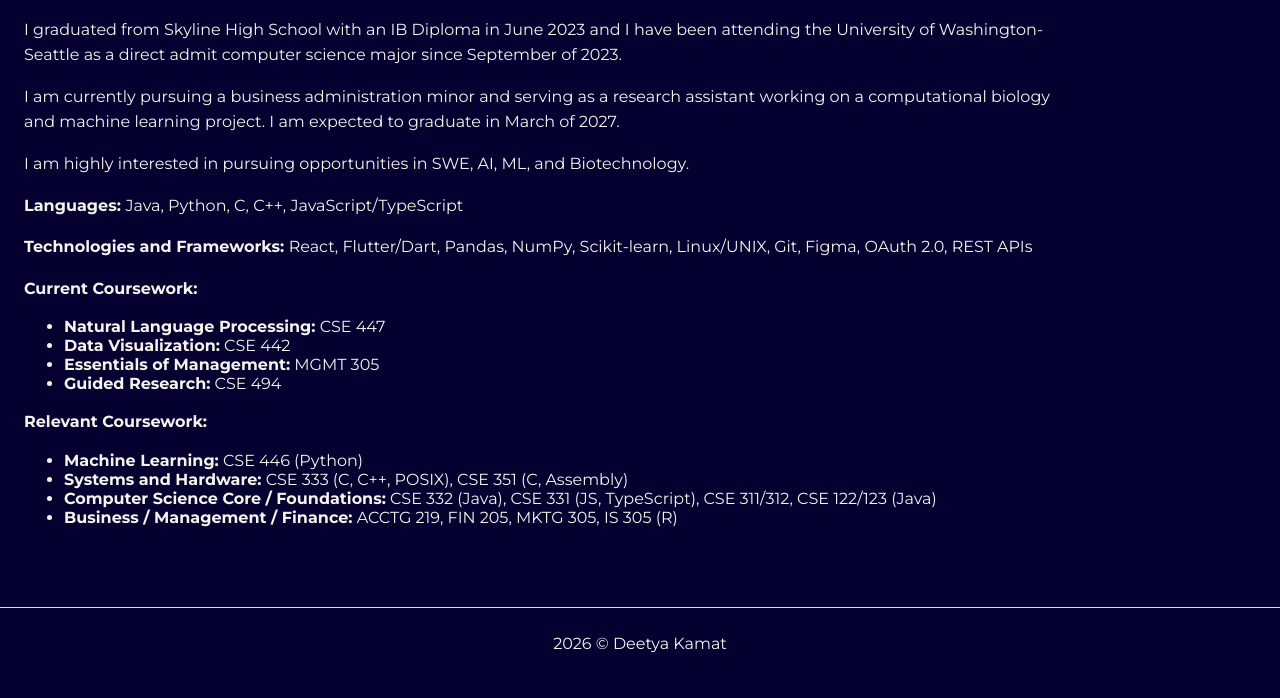
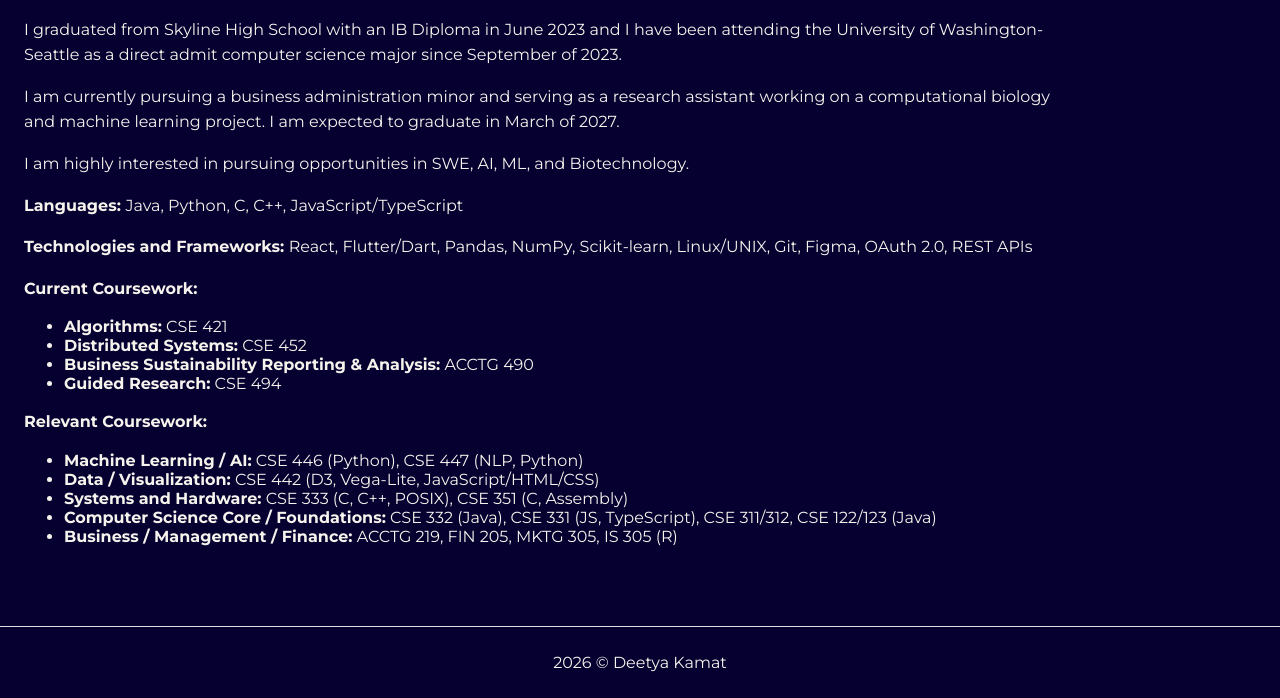
Before and after one commit to deetyk25/deetya-personal-web, a website: page bio.html in a window 1280 px wide. Shown: the part 401-1099 px from the top of the page. Drawn offline with Linux system fonts and the light colour scheme.

Commit message:
Updated bio to reflect current coursework

```diff
--- a/bio.html
+++ b/bio.html
@@ -34,15 +34,16 @@
 
   <p><strong>Current Coursework: </strong></p>
   <ul>
-    <li><strong>Natural Language Processing:</strong> CSE 447</li>
-    <li><strong>Data Visualization:</strong> CSE 442</li>
-    <li><strong>Essentials of Management:</strong> MGMT 305</li>
+    <li><strong>Algorithms:</strong> CSE 421</li>
+    <li><strong>Distributed Systems:</strong> CSE 452</li>
+    <li><strong>Business Sustainability Reporting & Analysis:</strong> ACCTG 490</li>
     <li><strong>Guided Research:</strong> CSE 494</li>
   </ul>
 
   <p><strong>Relevant Coursework: </strong></p>
   <ul>
-    <li><strong>Machine Learning:</strong> CSE 446 (Python)</li>
+    <li><strong>Machine Learning / AI:</strong> CSE 446 (Python), CSE 447 (NLP, Python)</li>
+    <li><strong>Data / Visualization:</strong> CSE 442 (D3, Vega-Lite, JavaScript/HTML/CSS)</li>
     <li><strong>Systems and Hardware:</strong> CSE 333 (C, C++, POSIX), CSE 351 (C, Assembly)</li>
     <li><strong>Computer Science Core / Foundations:</strong> CSE 332 (Java), CSE 331 (JS, TypeScript), CSE 311/312, CSE 122/123 (Java)</li>
     <li><strong>Business / Management / Finance:</strong> ACCTG 219, FIN 205, MKTG 305, IS 305 (R)</li>
```
